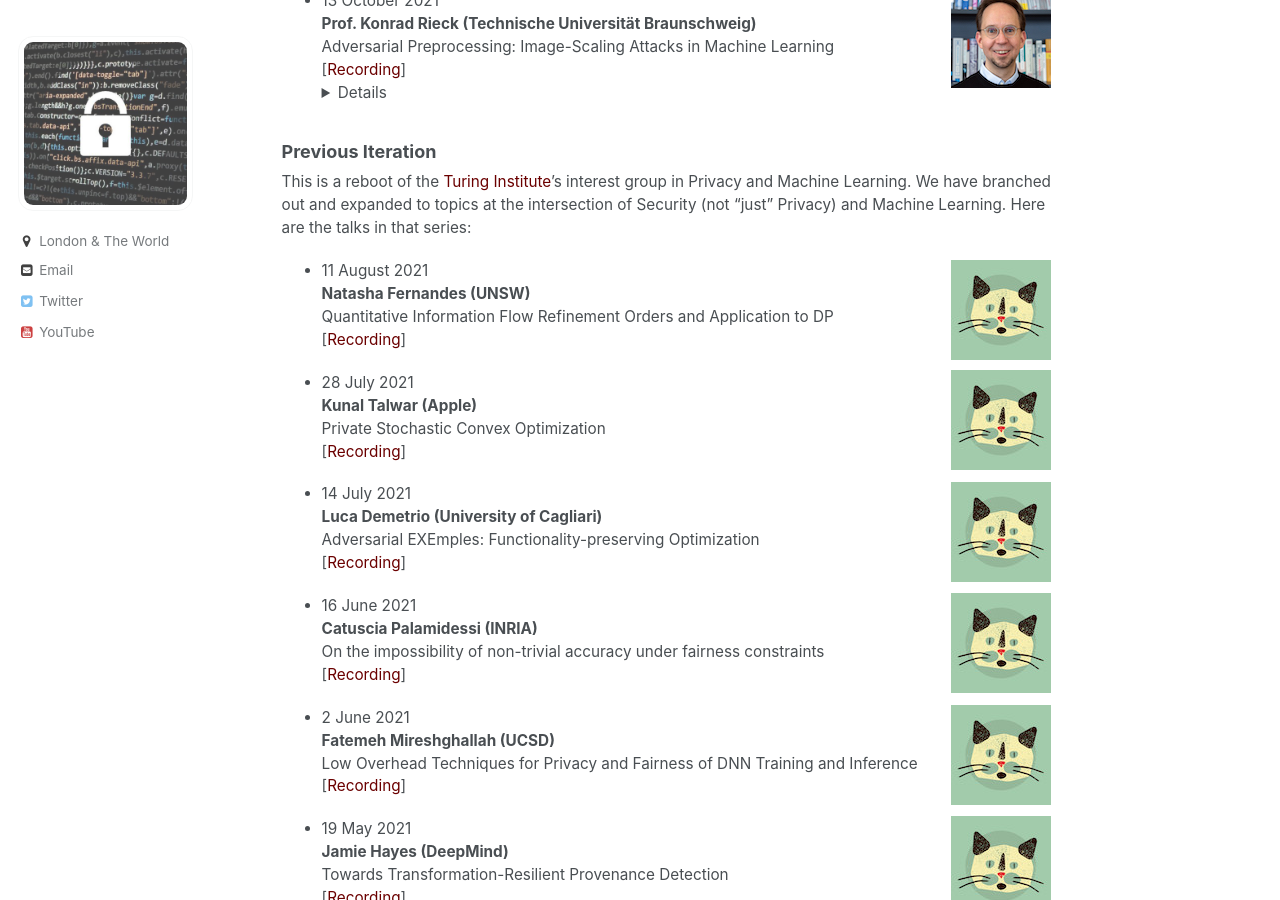
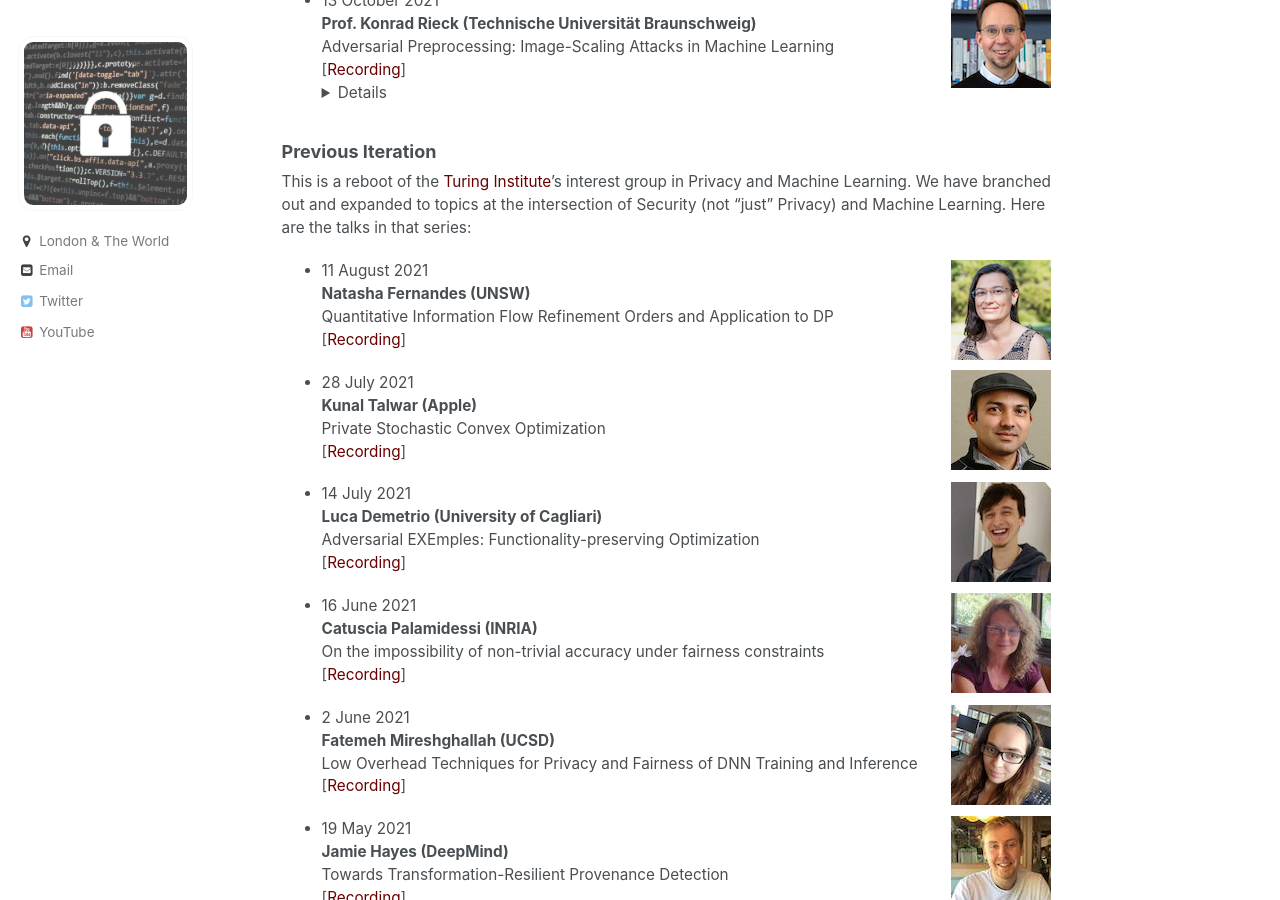
Before and after one commit to prisec-ml/prisec-ml.github.io, a Jekyll site: the page built from _pages/about.md, in a window 1280 px wide and 900 px high, scrolled down 1885 px. Built offline with Jekyll 4.4.1, drawn with Linux system fonts in a browser that asks for light colours.

Commit message:
vitaly and pics

```diff
--- a/_pages/about.md
+++ b/_pages/about.md
@@ -95,55 +95,55 @@ Adversarial Preprocessing: Image-Scaling Attacks in Machine Learning
 ### Previous Iteration
 This is a reboot of the [Turing Institute](https://www.turing.ac.uk)'s interest group in Privacy and Machine Learning. We have branched out and expanded to topics at the intersection of Security (not "just" Privacy) and Machine Learning. Here are the talks in that series:
 
-<img src="../images/cat.jpg" style="float:right;width:100px;height:100px;margin-top:0px">
+<img src="../images/natasha.png" style="float:right;width:100px;height:100px;margin-top:0px">
 - 11 August 2021
 **Natasha Fernandes (UNSW)**
 Quantitative Information Flow Refinement Orders and Application to DP
 [[Recording](https://www.youtube.com/watch?v=hdcg1_Fyexw)]
 
-<img src="../images/cat.jpg" style="float:right;width:100px;height:100px;margin-top:0px">
+<img src="../images/kunal.jpg" style="float:right;width:100px;height:100px;margin-top:0px">
 - 28 July 2021
 **Kunal Talwar (Apple)**
 Private Stochastic Convex Optimization
 [[Recording](https://www.youtube.com/watch?v=gYHj_L9kKWk)]
 
-<img src="../images/cat.jpg" style="float:right;width:100px;height:100px;margin-top:0px">
+<img src="../images/luca.jpg" style="float:right;width:100px;height:100px;margin-top:0px">
 - 14 July 2021
 **Luca Demetrio (University of Cagliari)**
 Adversarial EXEmples: Functionality-preserving Optimization
 [[Recording](https://www.youtube.com/watch?v=CTzNID5iLcw)]
 
-<img src="../images/cat.jpg" style="float:right;width:100px;height:100px;margin-top:0px">
+<img src="../images/catuscia.jpg" style="float:right;width:100px;height:100px;margin-top:0px">
 - 16 June 2021
 **Catuscia Palamidessi (INRIA)**
 On the impossibility of non-trivial accuracy under fairness constraints
 [[Recording](https://www.youtube.com/watch?v=FT4ywrYHx6g)]
 
-<img src="../images/cat.jpg" style="float:right;width:100px;height:100px;margin-top:0px">
+<img src="../images/fatemeh.jpg" style="float:right;width:100px;height:100px;margin-top:0px">
 - 2 June 2021
 **Fatemeh Mireshghallah (UCSD)**
 Low Overhead Techniques for Privacy and Fairness of DNN Training and Inference
 [[Recording](https://www.youtube.com/watch?v=JwoJpJoNGrg)]
 
-<img src="../images/cat.jpg" style="float:right;width:100px;height:100px;margin-top:0px">
+<img src="../images/jamie.jpeg" style="float:right;width:100px;height:100px;margin-top:0px">
 - 19 May 2021
 **Jamie Hayes (DeepMind)**
 Towards Transformation-Resilient Provenance Detection
 [[Recording](https://www.youtube.com/watch?v=MAlpel4M2GY)]
 
-<img src="../images/cat.jpg" style="float:right;width:100px;height:100px;margin-top:0px">
+<img src="../images/nicholas.jpg" style="float:right;width:100px;height:100px;margin-top:0px">
 - 5 May 2021
 **Nicholas Carlini (Google Brain)**
 Extracting Training Data from Large Language Models
 [[Recording](https://www.youtube.com/watch?v=RDpHBLJKaNU)]
 
-<img src="../images/cat.jpg" style="float:right;width:100px;height:100px;margin-top:0px">
+<img src="../images/jacob.png" style="float:right;width:100px;height:100px;margin-top:0px">
 - 21 April 2021
 **Jacob Steinhardt (UC Berkeley)**
 The Science of Measurement in Machine Learning
 [[Recording](https://www.youtube.com/watch?v=DqT9S2gl8iU)]
 
-<img src="../images/cat.jpg" style="float:right;width:100px;height:100px;margin-top:0px">
+<img src="../images/yang.jpg" style="float:right;width:100px;height:100px;margin-top:0px">
 - 7 April 2021
 **Yang Zhang (CISPA)**
 Quantifying Privacy Risks of Machine Learning Models
@@ -155,7 +155,7 @@ Quantifying Privacy Risks of Machine Learning Models
 Secure Single-Server Aggregation with (Poly)Logarithmic Overhead
 [[Recording](https://www.youtube.com/watch?v=_NzClquIipo)]
 
-<img src="../images/cat.jpg" style="float:right;width:100px;height:100px;margin-top:0px">
+<img src="../images/alina.jpg" style="float:right;width:100px;height:100px;margin-top:0px">
 - 10 March 2021
 **Alina Oprea (Northeastern University)**
 Machine Learning Integrity and Privacy in Adversarial Environments
```
Also changed, not shown: images/luca.jpeg (deleted), images/vitaly.jpg (added).
